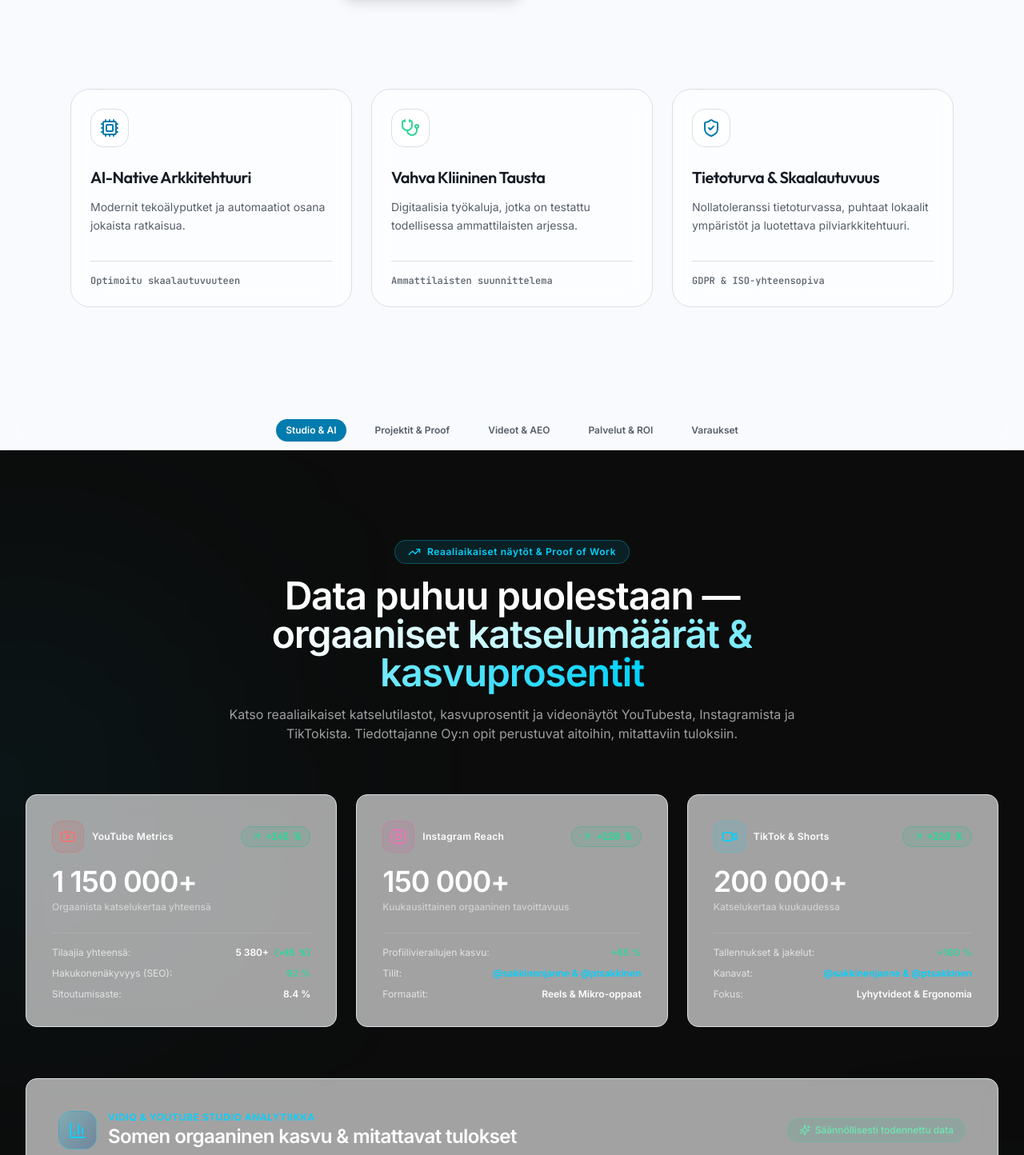
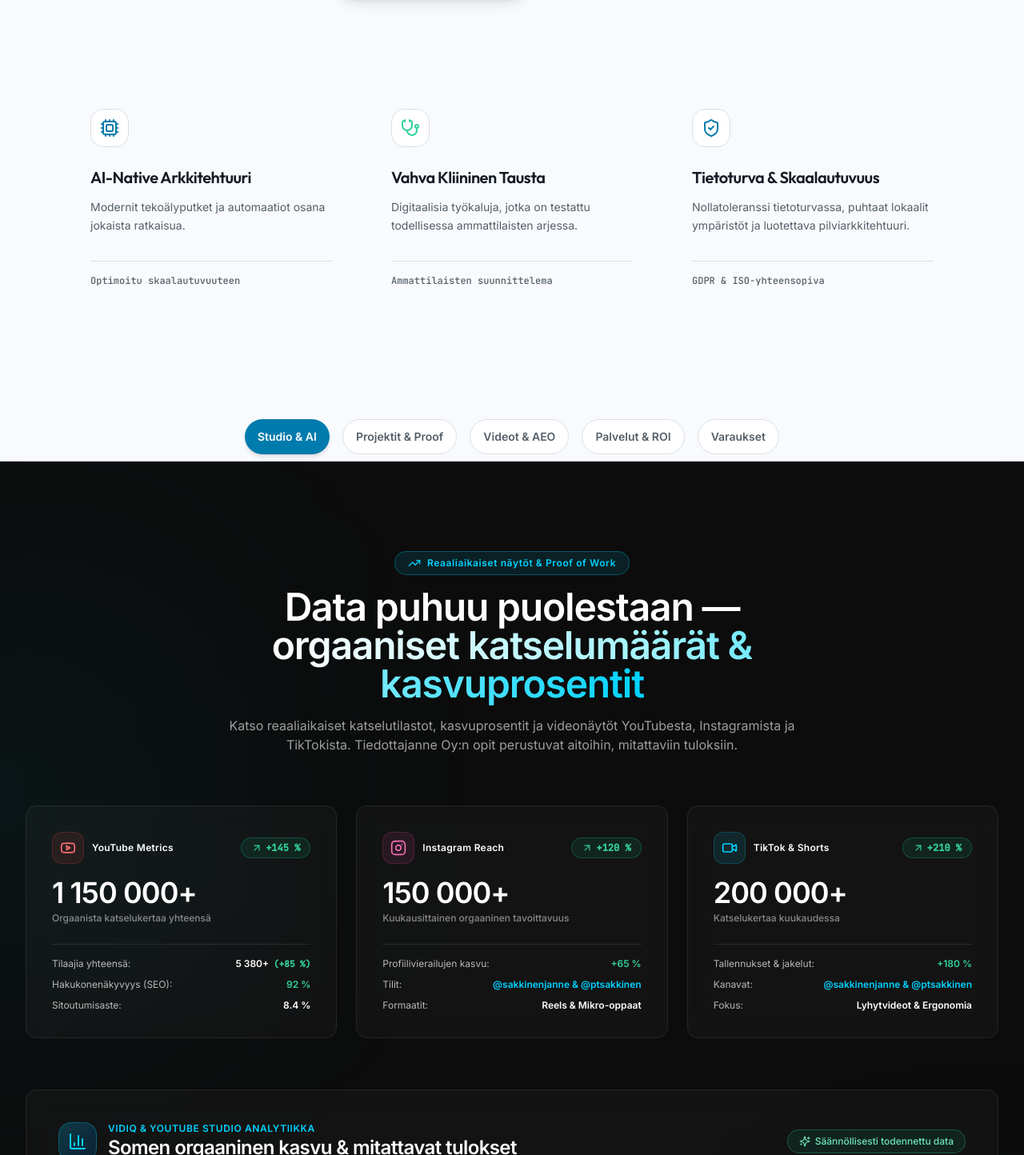
Before and after one commit to tftsakkinen-collab/tiedottajanne, a Next.js app: page / in a window 1280 px wide. Shown: the part 586-2030 px from the top of the page at 80% size. Built offline with nearby package versions, Linux system fonts and the light colour scheme; no server answers.

Commit message:
fix: .liquid-glass takaisin tummaksi lasiksi (oli 62% valkoinen)

```diff
--- a/src/app/globals.css
+++ b/src/app/globals.css
@@ -13,7 +13,7 @@ body {
   color: var(--text);
   background-color: var(--bg);
   font-family: var(--font-sans), system-ui, -apple-system, sans-serif;
-  overflow-x: hidden;
+  overflow-x: clip;
 }
 
 /* Scroll reveal defaults - visible by default in SSR, smooth transition */
@@ -30,22 +30,22 @@ body {
   }
 }
 
-/* Backward compatibility fallbacks mapping legacy glass classes to single-layer glass */
+/* Backward compatibility fallbacks mapping legacy glass classes to single-layer dark glass */
 .liquid-glass,
 .glass-panel,
 .glass-pill {
-  background-color: color-mix(in oklab, var(--surface) 62%, transparent);
-  backdrop-filter: blur(var(--glass-blur));
-  -webkit-backdrop-filter: blur(var(--glass-blur));
-  border: 1px solid var(--border);
-  border-radius: var(--radius);
+  background: color-mix(in oklab, #ffffff 3%, transparent);
+  backdrop-filter: blur(14px);
+  -webkit-backdrop-filter: blur(14px);
+  border: 1px solid color-mix(in oklab, #ffffff 8%, transparent);
+  border-radius: var(--radius, 0.875rem);
 }
 
-@supports not (backdrop-filter: blur(1px)) {
+@supports not ((backdrop-filter: blur(1px)) or (-webkit-backdrop-filter: blur(1px))) {
   .liquid-glass,
   .glass-panel,
   .glass-pill {
-    background-color: var(--surface);
+    background: #141414;
   }
 }
 
--- a/src/components/SectionNav.tsx
+++ b/src/components/SectionNav.tsx
@@ -21,13 +21,11 @@ export default function SectionNav() {
 
   useEffect(() => {
     const handleScroll = () => {
-      // Calculate scroll progress percentage
       const totalHeight = document.documentElement.scrollHeight - window.innerHeight;
       const currentScroll = window.scrollY;
       const progress = totalHeight > 0 ? (currentScroll / totalHeight) * 100 : 0;
       setScrollProgress(Math.min(100, Math.max(0, progress)));
 
-      // Calculate active section
       const sectionElements = SECTIONS.map((s) => document.getElementById(s.id)).filter(
         Boolean
       ) as HTMLElement[];
@@ -58,15 +56,17 @@ export default function SectionNav() {
   };
 
   return (
-    <div className="sticky top-20 z-40 bg-[var(--surface)]/90 backdrop-blur-md border-b border-[var(--border)] transition-all">
+    <div className="sticky top-20 z-40 w-full max-w-full bg-[var(--surface)]/95 backdrop-blur-md border-b border-[var(--border)] transition-all overflow-hidden">
       {/* Scroll Progress Bar */}
       <div
-        className="h-0.5 bg-[var(--primary)] transition-all duration-75"
+        className="h-1 bg-[var(--primary)] transition-all duration-75"
         style={{ width: `${scrollProgress}%` }}
       />
 
-      <div className="max-w-7xl mx-auto px-4 sm:px-6 lg:px-8">
-        <nav className="flex items-center justify-start sm:justify-center overflow-x-auto py-2.5 gap-2 sm:gap-6 no-scrollbar">
+      <div className="max-w-7xl mx-auto px-4 sm:px-6 lg:px-8 w-full max-w-full overflow-hidden">
+        {/* Scrollable Container with overflow-x: auto */}
+        <div className="w-full max-w-full overflow-x-auto overflow-y-hidden touch-pan-x py-2 no-scrollbar scrollbar-none min-w-0">
+          <nav className="flex items-center justify-start sm:justify-center gap-2 sm:gap-4 shrink-0 min-w-max px-1">
             {SECTIONS.map((section) => {
               const isActive = activeId === section.id;
               return (
@@ -74,10 +74,10 @@ export default function SectionNav() {
                   key={section.id}
                   onClick={() => scrollToSection(section.id)}
                   aria-current={isActive ? "true" : undefined}
-                className={`px-3 py-1.5 rounded-full text-xs font-semibold whitespace-nowrap transition-all ${
+                  className={`min-h-[44px] px-4 py-2.5 rounded-full text-xs sm:text-sm font-semibold whitespace-nowrap transition-all flex items-center justify-center cursor-pointer ${
                     isActive
-                    ? "bg-[var(--primary)] text-[var(--primary-ink)] shadow-sm"
-                    : "text-[var(--muted)] hover:text-[var(--text)] hover:bg-[var(--border)]/50"
+                      ? "bg-[var(--primary)] text-[var(--primary-ink)] shadow-md"
+                      : "text-[var(--muted)] hover:text-[var(--text)] hover:bg-[var(--border)]/50 bg-[var(--surface)] border border-[var(--border)]"
                   }`}
                 >
                   {section.label}
@@ -87,5 +87,6 @@ export default function SectionNav() {
           </nav>
         </div>
       </div>
+    </div>
   );
 }
--- a/src/design-system/glass.css
+++ b/src/design-system/glass.css
@@ -1,13 +1,19 @@
-.glass {
-  background-color: color-mix(in oklab, var(--surface) 62%, transparent);
-  backdrop-filter: blur(var(--glass-blur));
-  -webkit-backdrop-filter: blur(var(--glass-blur));
-  border: 1px solid var(--border);
-  border-radius: var(--radius);
+.glass,
+.liquid-glass,
+.glass-panel,
+.glass-pill {
+  background: color-mix(in oklab, #ffffff 3%, transparent);
+  backdrop-filter: blur(14px);
+  -webkit-backdrop-filter: blur(14px);
+  border: 1px solid color-mix(in oklab, #ffffff 8%, transparent);
+  border-radius: var(--radius, 0.875rem);
 }
 
-@supports not (backdrop-filter: blur(1px)) {
-  .glass {
-    background-color: var(--surface);
+@supports not ((backdrop-filter: blur(1px)) or (-webkit-backdrop-filter: blur(1px))) {
+  .glass,
+  .liquid-glass,
+  .glass-panel,
+  .glass-pill {
+    background: #141414;
   }
 }
```
Lines whose indentation alone changed are shown as unchanged.
